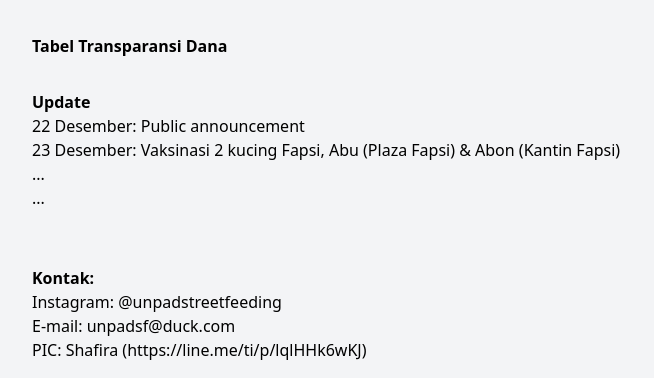
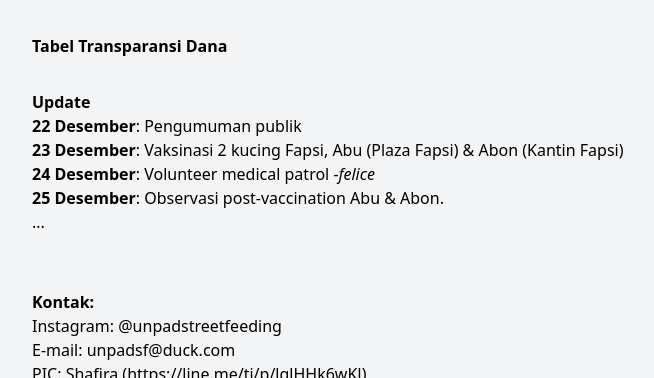
Before and after one commit to sukaikan/unpadsf_site, an Eleventy site: page src/articles/2023-12-20-fundraising-vaksin-kucing.md in a window 1280 px wide. Shown: the part 2422-2800 px from the top of the page, without its empty margins (256-910 px from the left). Built offline with nearby package versions, Linux system fonts and the light colour scheme; Eleventy itself is replaced by a stand-in of ours; files that its build step writes are made by us from their sources.

Commit message:
Update Article “2023-12-20-fundraising-vaksin-kucing”

```diff
--- a/src/articles/2023-12-20-fundraising-vaksin-kucing.md
+++ b/src/articles/2023-12-20-fundraising-vaksin-kucing.md
@@ -1,7 +1,7 @@
 ---
 title: Fundraising Vaksin Kucing
 description: Ada outbreak panleu. UnpadSF melakukan disease control dengan vaksinasi
-date: 2023-12-20T05:18:19.775Z
+date: 2023-12-22T05:18:19.775Z
 tags:
   - post
 ---
@@ -38,9 +38,10 @@ Pembaca dapat membantu kami dengan melakukan donasi melalui scan QRIS di bawah.
 <script src="https://gist.github.com/unpadsfresearch/05264a68f90eb5b8846cc83fb36535dc.js"></script>
 
 **Update**\
-22 Desember: Public announcement\
-23 Desember: Vaksinasi 2 kucing Fapsi, Abu (Plaza Fapsi) & Abon (Kantin Fapsi)\
-...\
+**22 Desember**: Pengumuman publik\
+**23 Desember**: Vaksinasi 2 kucing Fapsi, Abu (Plaza Fapsi) & Abon (Kantin Fapsi)\
+**24 Desember**: Volunteer medical patrol *\-felice*\
+**25 Desember**: Observasi post-vaccination Abu & Abon.\
 ...
 
 <br>
```
